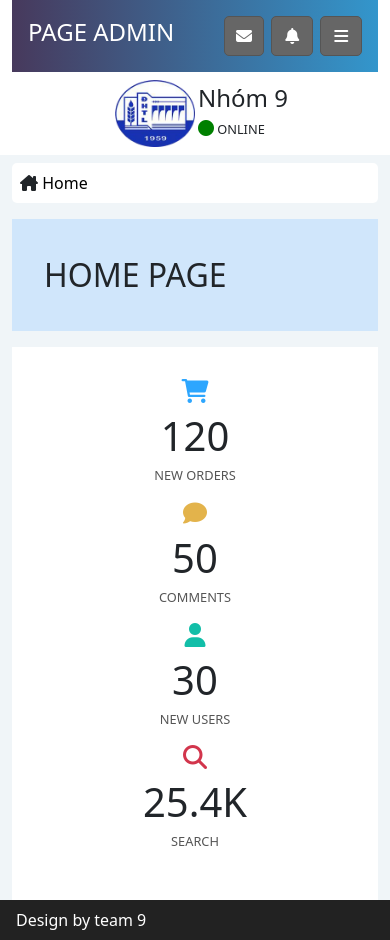
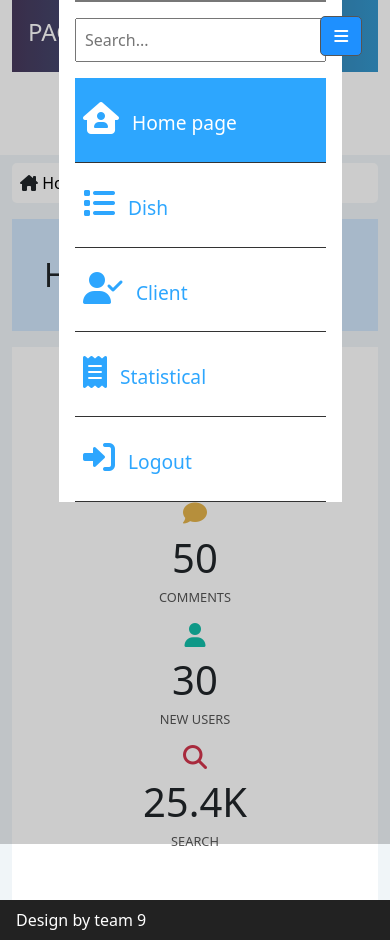
Before and after one commit to Thuan-TM/LTWeb, a plain HTML site: page Admin/admin.html in a window 390 px wide. Both pictures are taken after a click on the icon 341 px from the left and 36 px from the top of the page. Drawn offline with nearby package versions, Linux system fonts and the light colour scheme.

Commit message:
Them navbar an

```diff
--- a/Admin/CSS/admin.css
+++ b/Admin/CSS/admin.css
@@ -22,6 +22,36 @@ ul {
 body {
     display: flex;
     flex-direction: column;
+    position: relative;
+}
+
+.menu-aside {
+    position: fixed;
+    top: 0;
+    left: -14rem;
+    transform: translateX(-100%);
+    transition: all 0.3s linear;
+    background-color: #fff;
+    z-index: 4;
+}
+
+.main-model {
+    position: fixed;
+    top: 0;
+    bottom: 0;
+    width: 100%;
+    height: 100%;
+    background-color: rgba(0, 0, 0, 0.2);
+    z-index: 3;
+    visibility: hidden;
+    opacity: 0;
+    transition: all 0.3s linear;
+    display: block;
+}
+
+.show-model {
+    visibility: visible;
+    opacity: 1;
 }
 main {
     background-color: var(--lightGray);
@@ -29,6 +59,10 @@ main {
 a {
     text-decoration: none;
     color: #000;
+}
+.nav_list_chucNang {
+    margin: 0;
+    overflow: hidden;
 }
 
 /* Header page */
@@ -60,8 +94,13 @@ a {
 .admin_icon i:last-child {
     padding: 0.7rem 0.8rem;
     display: none;
+    position: relative;
+    z-index: 4;
 }
-
+.show-icon {
+    color: #fff !important;
+    background-color: var(--lightBlue-1) !important;
+}
 .admin_content {
     display: flex;
     justify-content: space-between;
@@ -73,13 +112,14 @@ a {
 }
 
 .open {
-    display: none;
+    transform: translateX(100%);
 }
 
 /* Content */
 /* Design phần admin */
 .content_left {
     background-color: #fff;
+    height: 100%;
 }
 
 .page_icon {
@@ -235,6 +275,9 @@ a {
     .admin_icon i:last-child {
         display: inline-block;
     }
+    .list_chucNang {
+        display: none;
+    }
 }
 @media screen and (min-width:768px) {
     .open {
@@ -243,4 +286,11 @@ a {
     .content_right {
         height: 90vh;
     }
+    .menu-aside {
+        transform: translateX(-100%);
+    }
+    .show-model {
+        visibility: hidden;
+        opacity: 0;
+    }
 }
--- a/Admin/JS/admin.js
+++ b/Admin/JS/admin.js
@@ -1,9 +1,21 @@
-var nav = document.getElementById('nav');
-var listChucNang = document.querySelector('.list_chucNang');
+var navToggler = document.getElementById('navToggler');
+console.log(navToggler);
+var menuAside = document.querySelector('.menu-aside');
+var mainModel = document.querySelector('.main-model');
+navToggler.addEventListener("click", (e)=> {
+  menuAside.classList.toggle("open");
+  console.log(1);
+})
 
-nav.onclick = () => {
-  listChucNang.classList.toggle('open');
-}
+navToggler.addEventListener("click", (e)=> {
+  mainModel.classList.toggle("show-model");
+
+})
+
+navToggler.addEventListener("click", (e)=> {
+  navToggler.classList.toggle("show-icon");
+  console.log(2);
+})
 const Islogin = localStorage.Islogin || false
 console.log(Islogin)
 if(Islogin === 'false') {
--- a/Admin/admin.html
+++ b/Admin/admin.html
@@ -22,6 +22,42 @@
     <link rel="stylesheet" href="./CSS/admin.css" />
   </head>
   <body>
+    <!-- Design navbar ẩn -->
+    <div class="main-model"></div>
+    <nav class="menu-aside">
+      <ul class="nav_list_chucNang">
+        <div class="search">
+          <input type="text" placeholder="Search..." />
+        </div>
+        <li class="item_chucNang active">
+          <a class="item" href="./admin.html">
+            <i class="fa-solid fa-house-user"></i>
+            Home page</a>
+        </li>
+        <li class="item_chucNang">
+          <a class="item" href="./dish.html">
+            <i class="fa-solid fa-list"></i>
+            Dish</a>
+        </li>
+        <li class="item_chucNang">
+          <a class="item" href="#">
+            <i class="fa-solid fa-user-check"></i>
+            Client</a>
+        </li>
+        <li class="item_chucNang">
+          <a class="item" href="#">
+            <i class="fa-solid fa-receipt"></i>
+            Statistical</a>
+        </li>
+        <li class="item_chucNang Logout">
+          <a class="item" href="../Form_Login/Login.html">
+            <i class="fa-solid fa-right-to-bracket"></i>
+            Logout</a>
+        </li>
+      </ul>
+    </nav>
+<!-- End design navbar -->
+
     <!-- Header page -->
     <header>
       <div class="container-fluid">
@@ -30,7 +66,7 @@
           <div class="admin_icon">
             <i class="fa-solid fa-envelope"></i>
             <i class="fa-solid fa-bell"></i>
-            <i id="nav" class="fa-solid fa-bars"></i>
+            <i id="navToggler" class="fa-solid fa-bars"></i>
           </div>
         </div>
       </div>
```
Also changed, not shown: Admin/dish.html (+37 -1 lines).
